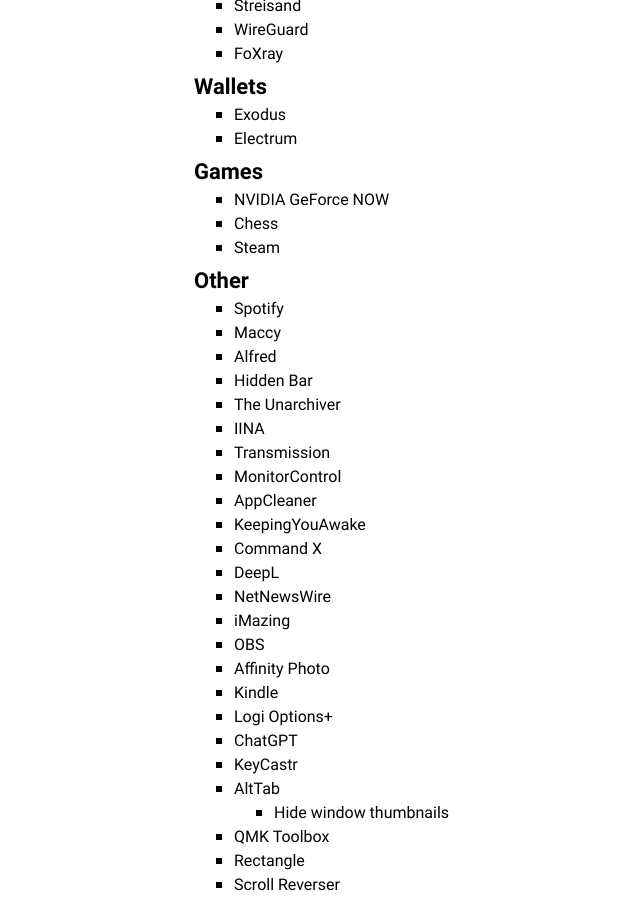
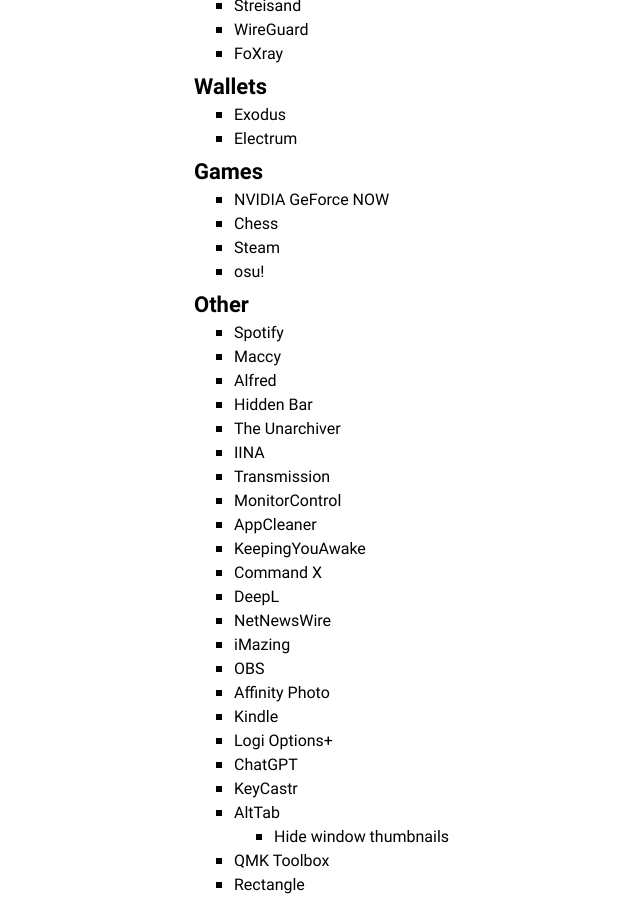
Before and after one commit to amalumian/www.malumian.dev, a Jekyll site: the page built from setup.html, in a window 1280 px wide and 900 px high, scrolled down 2201 px. Shown: the whole window, without its empty margins (116-756 px from the left). Built offline with Jekyll 4.4.1, drawn with Linux system fonts in a browser that asks for light colours.

Commit message:
Update setup.html

```diff
--- a/setup.html
+++ b/setup.html
@@ -127,6 +127,7 @@
         <li>NVIDIA GeForce NOW</li>
         <li>Chess</li>
         <li>Steam</li>
+        <li>osu!</li>
     </ul>
     <h3>Other</h3>
     <ul>
```
